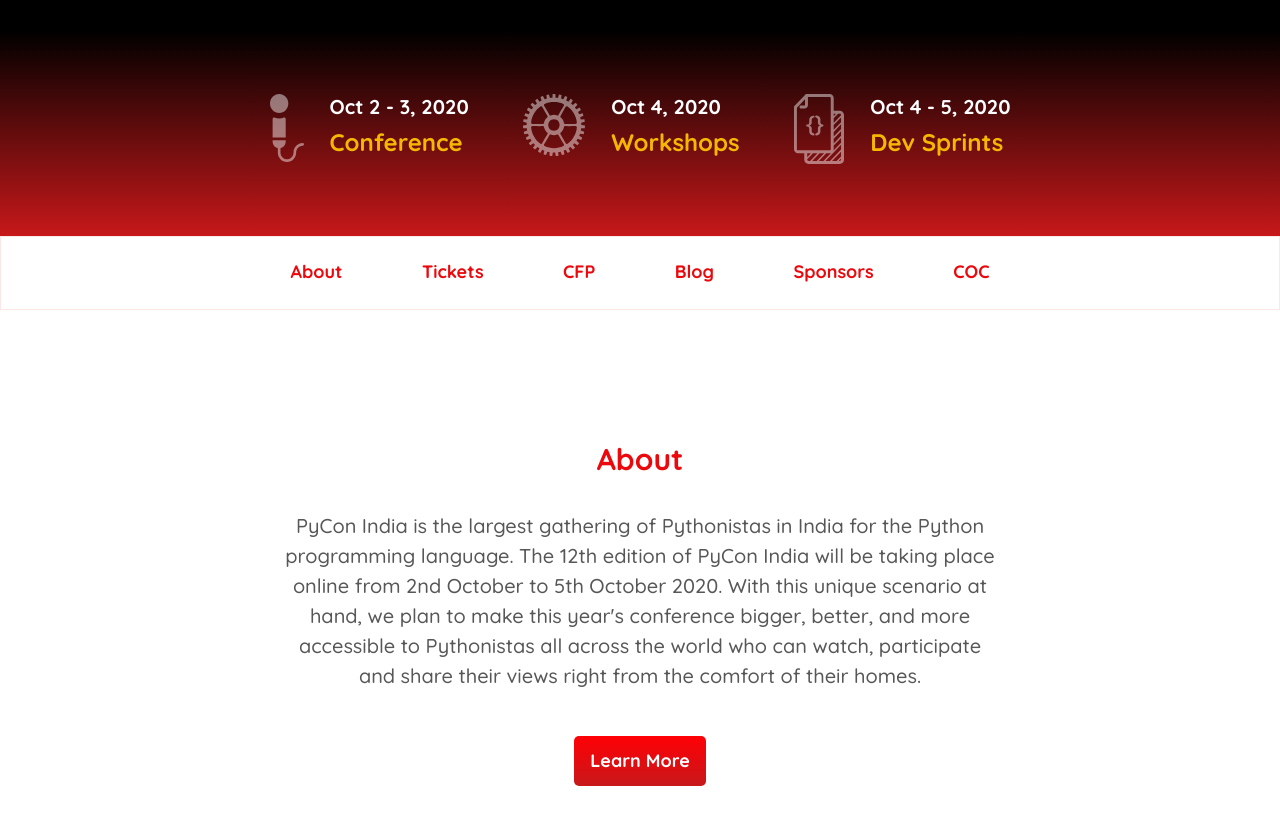
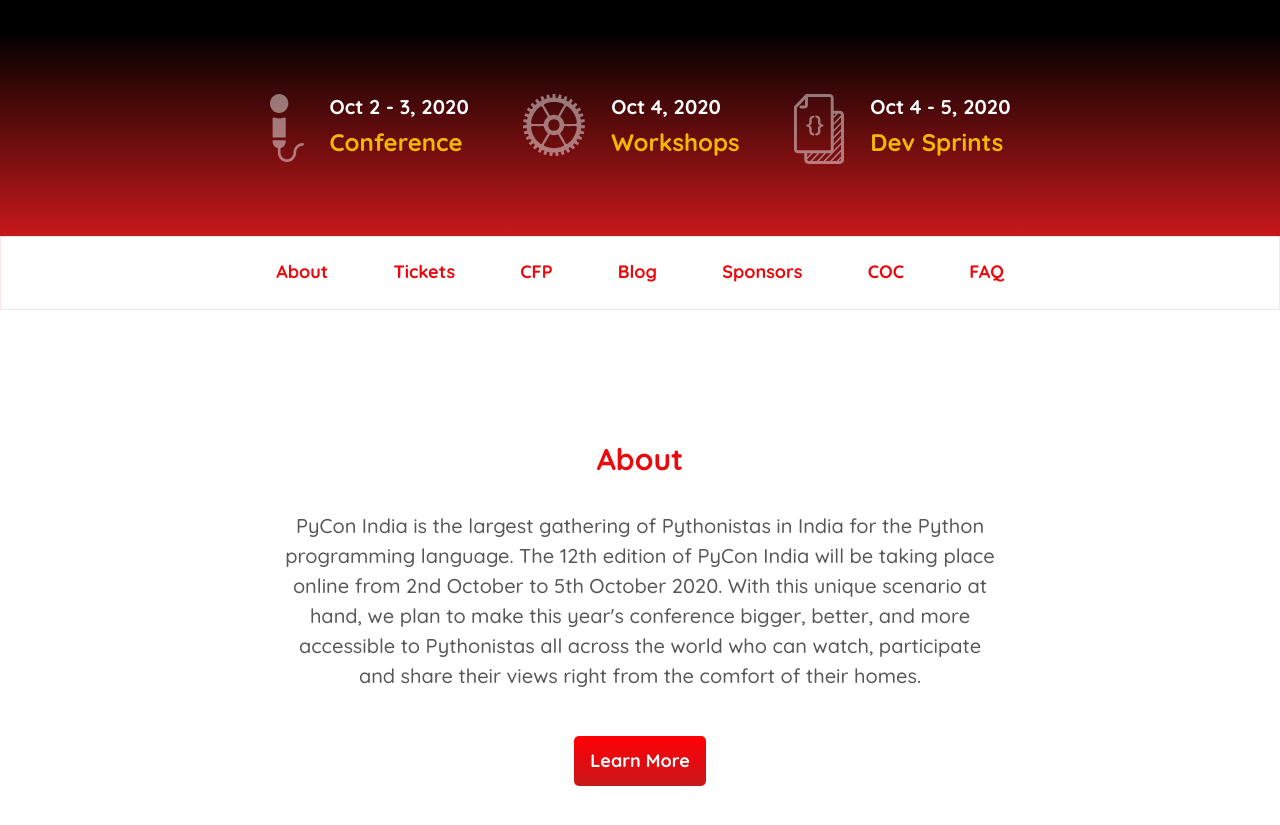
Before and after one commit to pythonindia/inpycon2020, a Jekyll site: the page built from index.md, in a window 1280 px wide and 900 px high, scrolled down 568 px. Shown: the top 825 px of the window. Built offline with Jekyll 4.4.1, drawn with Linux system fonts in a browser that asks for light colours.

Commit message:
Added the FAQ page to the navbar

```diff
--- a/_data/nav.yml
+++ b/_data/nav.yml
@@ -12,3 +12,5 @@
   link: /#sponsor
 - name: COC
   link: coc.html
+- name: FAQ
+  link: /faq
```
